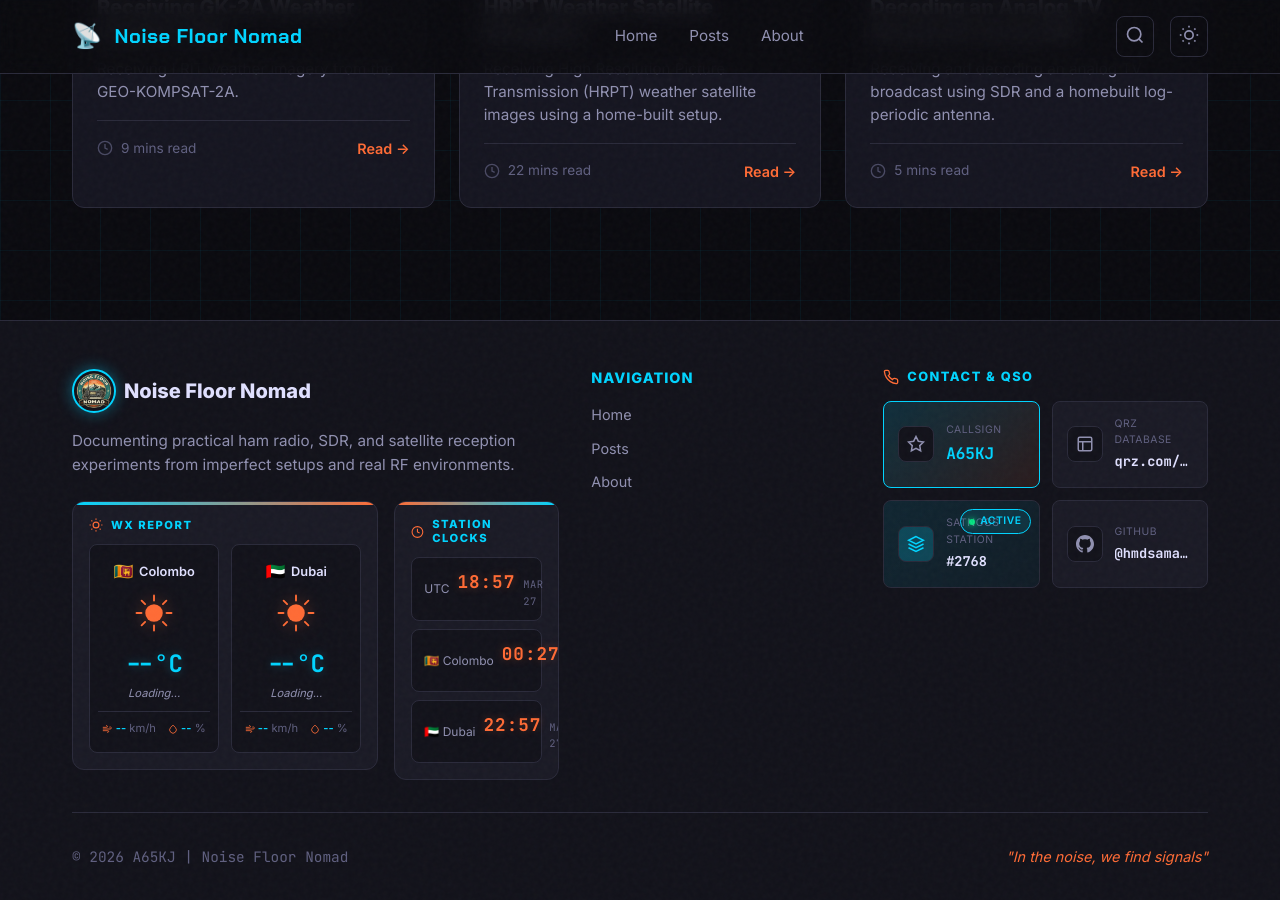
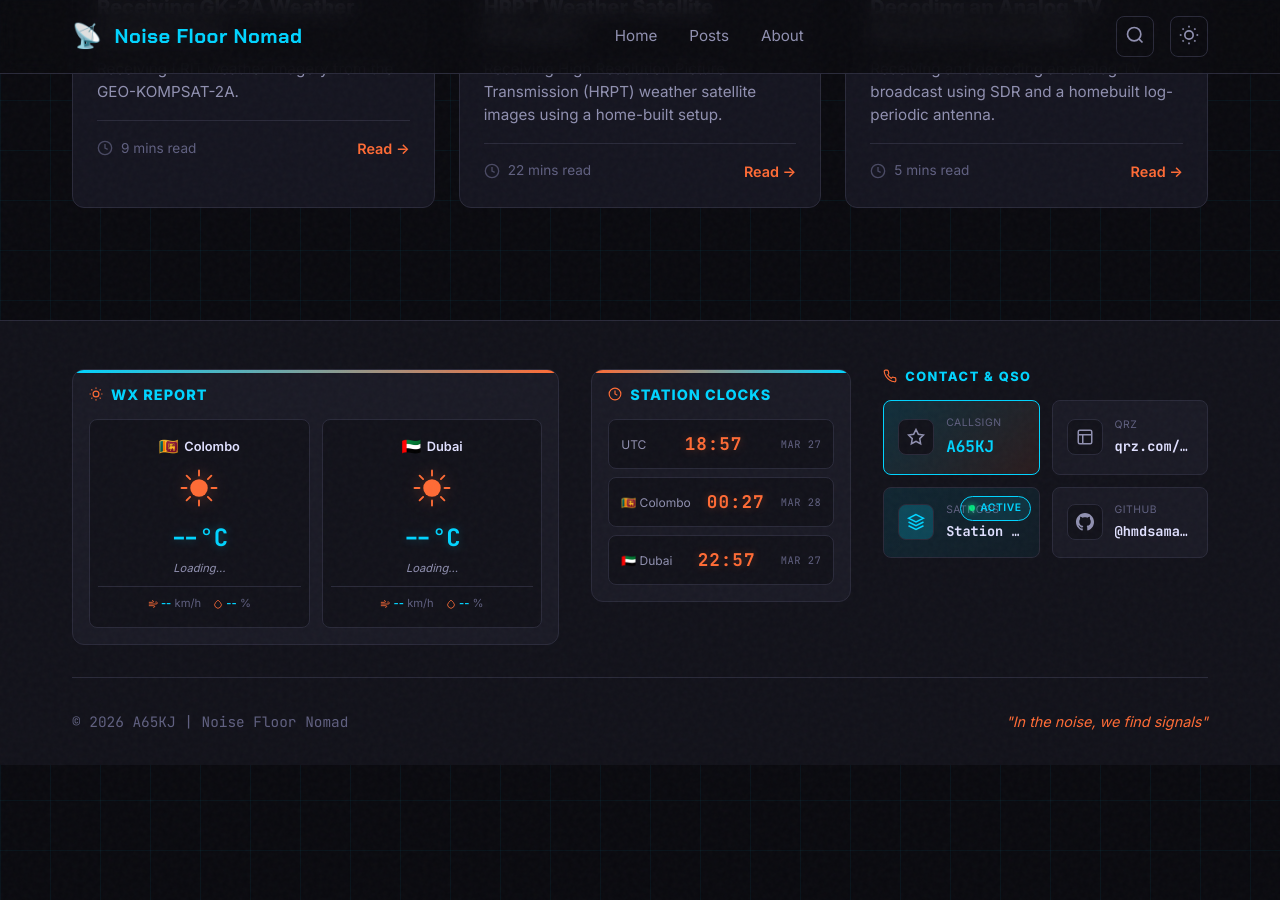
Before and after one commit to hmdsamarasekara/hmdsamarasekara.github.io, a Jekyll site: the page built from index.md, in a window 1280 px wide and 900 px high, scrolled down 1862 px. Built offline with Jekyll 4.4.1, drawn with Linux system fonts in a browser that asks for light colours.

Commit message:
Update footer.html

```diff
--- a/_includes/footer.html
+++ b/_includes/footer.html
@@ -1,17 +1,8 @@
 <footer class="site-footer">
   <div class="container">
     <div class="footer-content">
-      <div class="footer-brand">
-        <div class="footer-logo">
-          <img src="{{ '/assets/images/logo.png' | relative_url }}" alt="Noise Floor Nomad" class="footer-logo-img">
-          <span>Noise Floor Nomad</span>
-        </div>
-        <p>Documenting practical ham radio, SDR, and satellite reception experiments from imperfect setups and real RF environments.</p>
-
-        <!-- Weather & Clocks Side by Side -->
-        <div class="footer-station-info">
-          <!-- Weather on Left -->
-          <div class="footer-weather-section">
+      <!-- Weather Section -->
+      <div class="footer-section footer-weather-section">
         <h4 class="section-title">
           <svg width="14" height="14" viewBox="0 0 24 24" fill="none" stroke="currentColor" stroke-width="2">
             <circle cx="12" cy="12" r="5"/>
@@ -105,8 +96,8 @@
         </div>
       </div>
 
-          <!-- Clocks on Right -->
-          <div class="footer-clocks-section">
+      <!-- Clocks Section -->
+      <div class="footer-section footer-clocks-section">
         <h4 class="section-title">
           <svg width="14" height="14" viewBox="0 0 24 24" fill="none" stroke="currentColor" stroke-width="2">
             <circle cx="12" cy="12" r="10"/>
@@ -118,44 +109,26 @@
         <div class="clock-list">
           <div class="clock-row">
             <span class="clock-name">UTC</span>
-                <div class="clock-display">
             <span class="clock-time" id="clock-utc">--:--</span>
             <span class="clock-date" id="date-utc">--</span>
           </div>
-              </div>
           <div class="clock-row">
             <span class="clock-name">🇱🇰 Colombo</span>
-                <div class="clock-display">
             <span class="clock-time" id="clock-lk">--:--</span>
             <span class="clock-date" id="date-lk">--</span>
           </div>
-              </div>
           <div class="clock-row">
             <span class="clock-name">🇦🇪 Dubai</span>
-                <div class="clock-display">
             <span class="clock-time" id="clock-uae">--:--</span>
             <span class="clock-date" id="date-uae">--</span>
           </div>
         </div>
       </div>
-          </div>
-        </div>
-      </div>
 
-      <!-- Navigation Section -->
-      <div class="footer-section">
-        <h4>Navigation</h4>
-        <ul>
-          {% for link in site.theme_settings.nav_links %}
-            <li><a href="{{ link.url | relative_url }}">{{ link.title }}</a></li>
-          {% endfor %}
-        </ul>
-      </div>
-
-      <!-- Contact & QSO Section with 2x2 Grid -->
+      <!-- Contact Section -->
       <div class="footer-section footer-contact-section">
-        <h4>
-          <svg width="16" height="16" viewBox="0 0 24 24" fill="none" stroke="currentColor" stroke-width="2">
+        <h4 class="section-title">
+          <svg width="14" height="14" viewBox="0 0 24 24" fill="none" stroke="currentColor" stroke-width="2">
             <path d="M22 16.92v3a2 2 0 0 1-2.18 2 19.79 19.79 0 0 1-8.63-3.07 19.5 19.5 0 0 1-6-6 19.79 19.79 0 0 1-3.07-8.67A2 2 0 0 1 4.11 2h3a2 2 0 0 1 2 1.72 12.84 12.84 0 0 0 .7 2.81 2 2 0 0 1-.45 2.11L8.09 9.91a16 16 0 0 0 6 6l1.27-1.27a2 2 0 0 1 2.11-.45 12.84 12.84 0 0 0 2.81.7A2 2 0 0 1 22 16.92z"/>
           </svg>
           Contact & QSO
@@ -165,7 +138,7 @@
           <!-- Callsign Card -->
           <a href="{{ site.theme_settings.qrz_url }}" target="_blank" rel="noopener" class="contact-card primary">
             <div class="contact-icon">
-              <svg width="20" height="20" viewBox="0 0 24 24" fill="none" stroke="currentColor" stroke-width="2">
+              <svg width="18" height="18" viewBox="0 0 24 24" fill="none" stroke="currentColor" stroke-width="2">
                 <path d="M12 2l3.09 6.26L22 9.27l-5 4.87 1.18 6.88L12 17.77l-6.18 3.25L7 14.14 2 9.27l6.91-1.01L12 2z"/>
               </svg>
             </div>
@@ -178,14 +151,14 @@
           <!-- QRZ Card -->
           <a href="{{ site.theme_settings.qrz_url }}" target="_blank" rel="noopener" class="contact-card">
             <div class="contact-icon">
-              <svg width="18" height="18" viewBox="0 0 24 24" fill="none" stroke="currentColor" stroke-width="2">
+              <svg width="16" height="16" viewBox="0 0 24 24" fill="none" stroke="currentColor" stroke-width="2">
                 <rect x="3" y="3" width="18" height="18" rx="2" ry="2"/>
                 <line x1="3" y1="9" x2="21" y2="9"/>
                 <line x1="9" y1="21" x2="9" y2="9"/>
               </svg>
             </div>
             <div class="contact-info">
-              <span class="contact-label">QRZ Database</span>
+              <span class="contact-label">QRZ</span>
               <span class="contact-value">qrz.com/db/{{ site.theme_settings.callsign }}</span>
             </div>
           </a>
@@ -193,13 +166,13 @@
           <!-- SatNOGS Card -->
           <a href="https://network.satnogs.org/stations/2768/" target="_blank" rel="noopener" class="contact-card satnogs">
             <div class="contact-icon">
-              <svg width="18" height="18" viewBox="0 0 24 24" fill="none" stroke="currentColor" stroke-width="2">
+              <svg width="16" height="16" viewBox="0 0 24 24" fill="none" stroke="currentColor" stroke-width="2">
                 <path d="M12 2L2 7l10 5 10-5-10-5zM2 17l10 5 10-5M2 12l10 5 10-5"/>
               </svg>
             </div>
             <div class="contact-info">
-              <span class="contact-label">SatNOGS Station</span>
-              <span class="contact-value">#2768</span>
+              <span class="contact-label">SatNOGS</span>
+              <span class="contact-value">Station #2768</span>
             </div>
             <div class="satnogs-status">
               <span class="status-dot"></span>
@@ -211,7 +184,7 @@
           {% if site.theme_settings.github %}
           <a href="https://github.com/{{ site.theme_settings.github }}" target="_blank" rel="noopener" class="contact-card">
             <div class="contact-icon">
-              <svg width="18" height="18" viewBox="0 0 24 24" fill="currentColor" stroke="none">
+              <svg width="16" height="16" viewBox="0 0 24 24" fill="currentColor" stroke="none">
                 <path d="M12 0c-6.626 0-12 5.373-12 12 0 5.302 3.438 9.8 8.207 11.387.599.111.793-.261.793-.577v-2.234c-3.338.726-4.033-1.416-4.033-1.416-.546-1.387-1.333-1.756-1.333-1.756-1.089-.745.083-.729.083-.729 1.205.084 1.839 1.237 1.839 1.237 1.07 1.834 2.807 1.304 3.492.997.107-.775.418-1.305.762-1.604-2.665-.305-5.467-1.334-5.467-5.931 0-1.311.469-2.381 1.236-3.221-.124-.303-.535-1.524.117-3.176 0 0 1.008-.322 3.301 1.23.957-.266 1.983-.399 3.003-.404 1.02.005 2.047.138 3.006.404 2.291-1.552 3.297-1.23 3.297-1.23.653 1.653.242 2.874.118 3.176.77.84 1.235 1.911 1.235 3.221 0 4.609-2.807 5.624-5.479 5.921.43.372.823 1.102.823 2.222v3.293c0 .319.192.694.801.576 4.765-1.589 8.199-6.086 8.199-11.386 0-6.627-5.373-12-12-12z"/>
               </svg>
             </div>
@@ -270,7 +240,6 @@ function updateClocks() {
 updateClocks();
 setInterval(updateClocks, 1000);
 
-// Weather Icons SVG Map
 const weatherIcons = {
   0: { name: 'Clear sky', svg: `<svg viewBox="0 0 64 64" width="40" height="40"><circle cx="32" cy="32" r="14" fill="#ff6b35"/><g stroke="#ff6b35" stroke-width="3" stroke-linecap="round"><line x1="32" y1="4" x2="32" y2="12"/><line x1="32" y1="52" x2="32" y2="60"/><line x1="4" y1="32" x2="12" y2="32"/><line x1="52" y1="32" x2="60" y2="32"/><line x1="12.2" y1="12.2" x2="17.8" y2="17.8"/><line x1="46.2" y1="46.2" x2="51.8" y2="51.8"/><line x1="12.2" y1="51.8" x2="17.8" y2="46.2"/><line x1="46.2" y1="17.8" x2="51.8" y2="12.2"/></g></svg>` },
   1: { name: 'Mainly clear', svg: `<svg viewBox="0 0 64 64" width="40" height="40"><circle cx="32" cy="32" r="14" fill="#ff6b35"/><g stroke="#ff6b35" stroke-width="3" stroke-linecap="round"><line x1="32" y1="4" x2="32" y2="12"/><line x1="32" y1="52" x2="32" y2="60"/><line x1="4" y1="32" x2="12" y2="32"/><line x1="52" y1="32" x2="60" y2="32"/><line x1="12.2" y1="12.2" x2="17.8" y2="17.8"/><line x1="46.2" y1="46.2" x2="51.8" y2="51.8"/><line x1="12.2" y1="51.8" x2="17.8" y2="46.2"/><line x1="46.2" y1="17.8" x2="51.8" y2="12.2"/></g></svg>` },
```
Also changed, not shown: other parts of _includes/footer.html (+3 -12 lines). Lines whose indentation alone changed are shown as unchanged.
